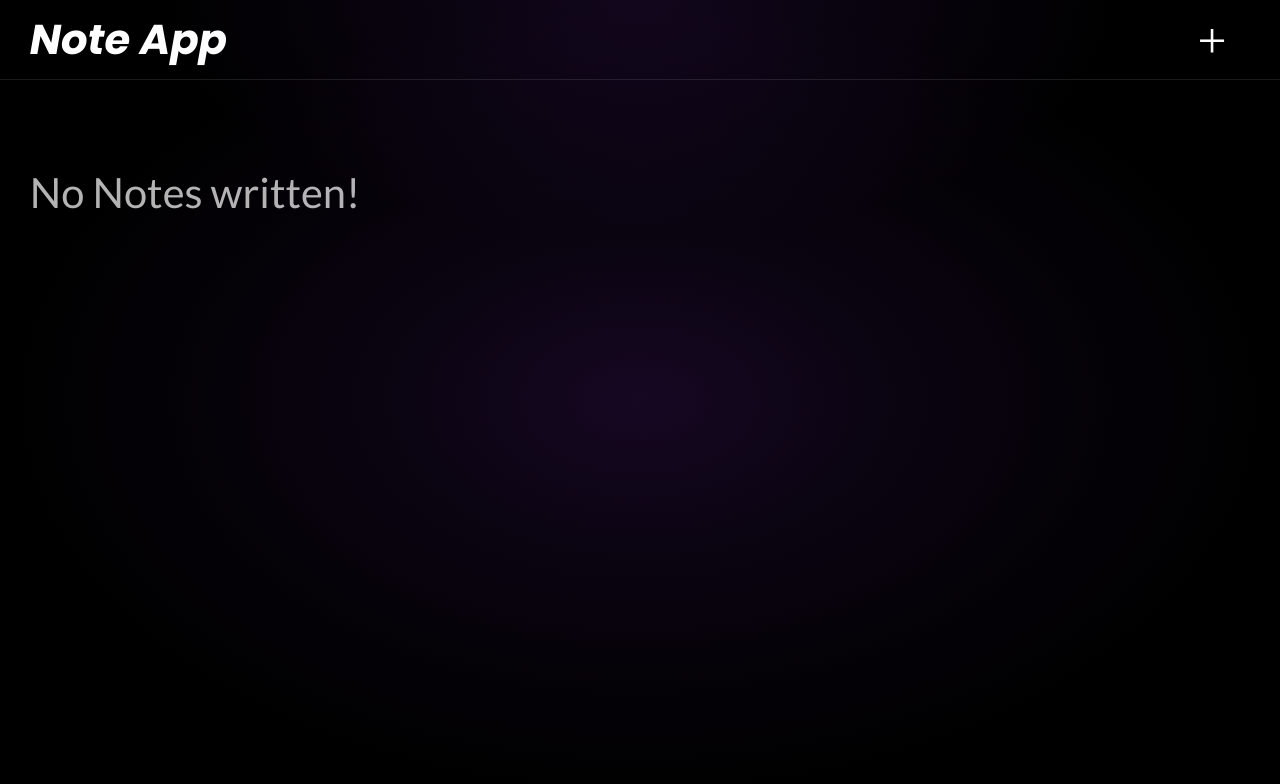
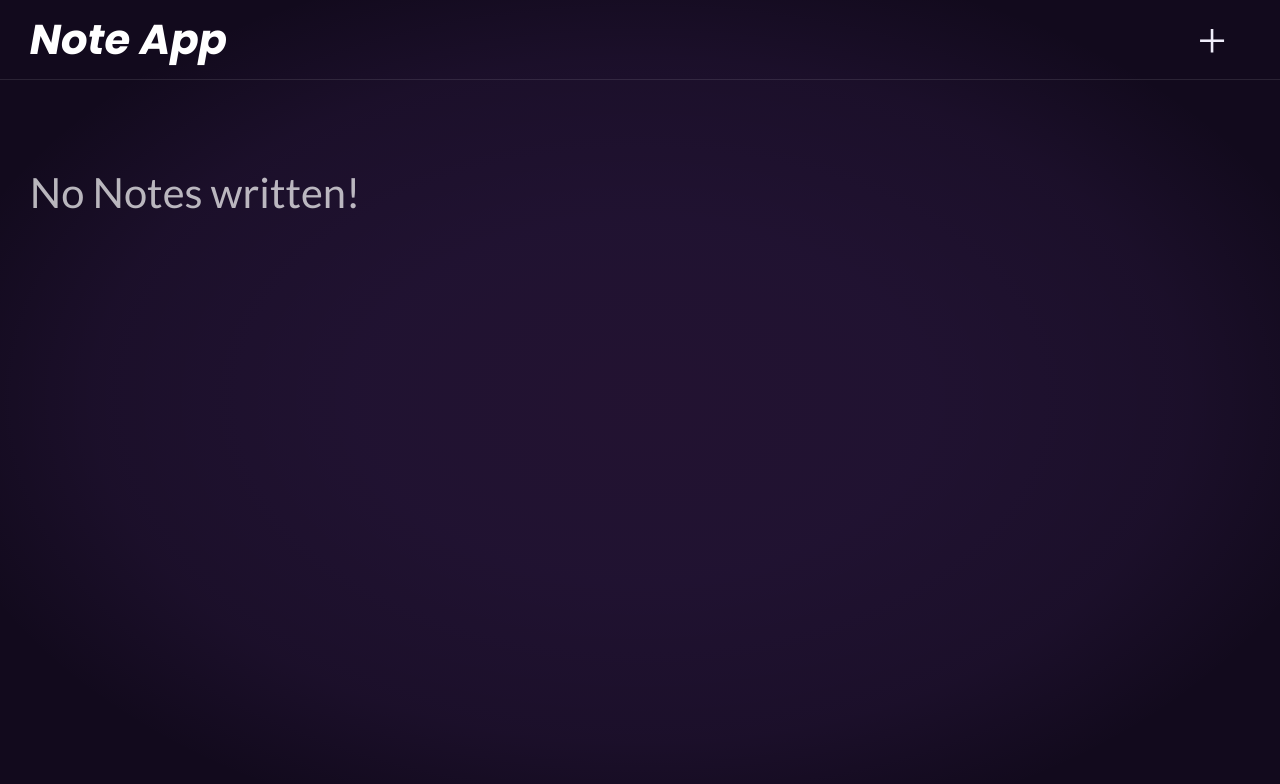
Before and after one commit to SyedMuhammadHunain/note-app, an Angular app: page / in a window 1280 px wide. Shown: the top 784 px of the page. Built offline with nearby package versions, Linux system fonts and the light colour scheme.

Commit message:
Enhanced UI

```diff
--- a/src/app/app.component.css
+++ b/src/app/app.component.css
@@ -7,8 +7,6 @@
   display: flex;
   justify-content: center;
   padding: 2rem 0;
-  /* Subtle backdrop for form overlay */
-  background-color: rgba(0, 0, 0, 0.3);
 }
 
 #notes-grid {
--- a/src/app/new-note/new-note.component.css
+++ b/src/app/new-note/new-note.component.css
@@ -9,8 +9,13 @@
 form {
   width: 25vw;
   padding: 2rem;
-  background-color: rgba(255, 255, 255, 0.95); /* Slightly transparent for depth */
-  backdrop-filter: blur(10px); /* Subtle blur effect */
+  background-color: rgba(
+    255,
+    255,
+    255,
+    0.95
+  );
+  backdrop-filter: blur(10px);
   display: flex;
   flex-direction: column;
   justify-content: space-between;
@@ -27,11 +32,11 @@ fieldset {
 }
 
 legend {
-  font-size: 2.6rem; /* Slightly increased for better hierarchy */
+  font-size: 2.6rem;
   font-weight: 600;
   font-family: "Poppins";
   margin-bottom: 1rem;
-  color: #1a1a1a; /* Dark text for contrast on light form */
+  color: #1a1a1a;
 }
 
 label {
@@ -42,18 +47,18 @@ label {
 
 input {
   width: 100%;
-  font-size: 2.1rem; /* Consistent with label sizing */
+  font-size: 2.1rem;
   padding: 0.8rem 1rem;
   font-family: inherit;
-  color: #1a1a1a; /* Dark text for input */
+  color: #1a1a1a;
   background-color: rgba(255, 255, 255, 0.9);
-  border: 1px solid rgba(147, 51, 234, 0.2); /* Subtle purple border */
+  border: 1px solid rgba(147, 51, 234, 0.2);
 }
 
 textarea {
   height: 300px;
   padding: 0.8rem 1rem;
-  font-size: 2.1rem; /* Consistent sizing */
+  font-size: 2.1rem;
   color: #1a1a1a;
   font-family: inherit;
   background-color: rgba(255, 255, 255, 0.9);
@@ -70,7 +75,7 @@ textarea {
 .form-buttons button {
   font-size: 2.1rem; /* Consistent button text sizing */
   padding: 0.5rem 2rem;
-  font-family: 'Lato';
+  font-family: "Lato";
   cursor: pointer;
   border: none;
 }
--- a/src/styles.css
+++ b/src/styles.css
@@ -10,14 +10,22 @@ html {
 }
 
 body {
-  background: #000000;
-  /* Subtle purple gradient emanating from center */
-  background-image:
-    radial-gradient(ellipse at center, rgba(147, 51, 234, 0.15) 0%, rgba(147, 51, 234, 0.08) 25%, rgba(147, 51, 234, 0.03) 50%, transparent 70%),
-    /* Top-center purple light effect */
-    radial-gradient(ellipse 800px 400px at 50% 0%, rgba(147, 51, 234, 0.12) 0%, rgba(147, 51, 234, 0.06) 30%, transparent 60%);
+  margin: 0;
+  font-family: "Quicksand", sans-serif;
+  -webkit-font-smoothing: antialiased;
+  -moz-osx-font-smoothing: grayscale;
+
+  background-color: #120a1d;
+  background-image: radial-gradient(
+    ellipse at center,
+    rgba(200, 102, 255, 0.09) 0%,
+    rgba(178, 102, 255, 0.09) 30%,
+    rgba(178, 102, 255, 0.06) 60%,
+    transparent 80%
+  );
+
+  color: #f0eefb;
   min-height: 100vh;
-  color: #ffffff;
 }
 
 h1 {
@@ -28,7 +36,9 @@ h1 {
   color: #ffffff;
 }
 
-p, legend, label {
+p,
+legend,
+label {
   font-family: "Inter";
   font-size: 1.7rem; /* Slightly increased for better readability */
   line-height: 1.6;
```
